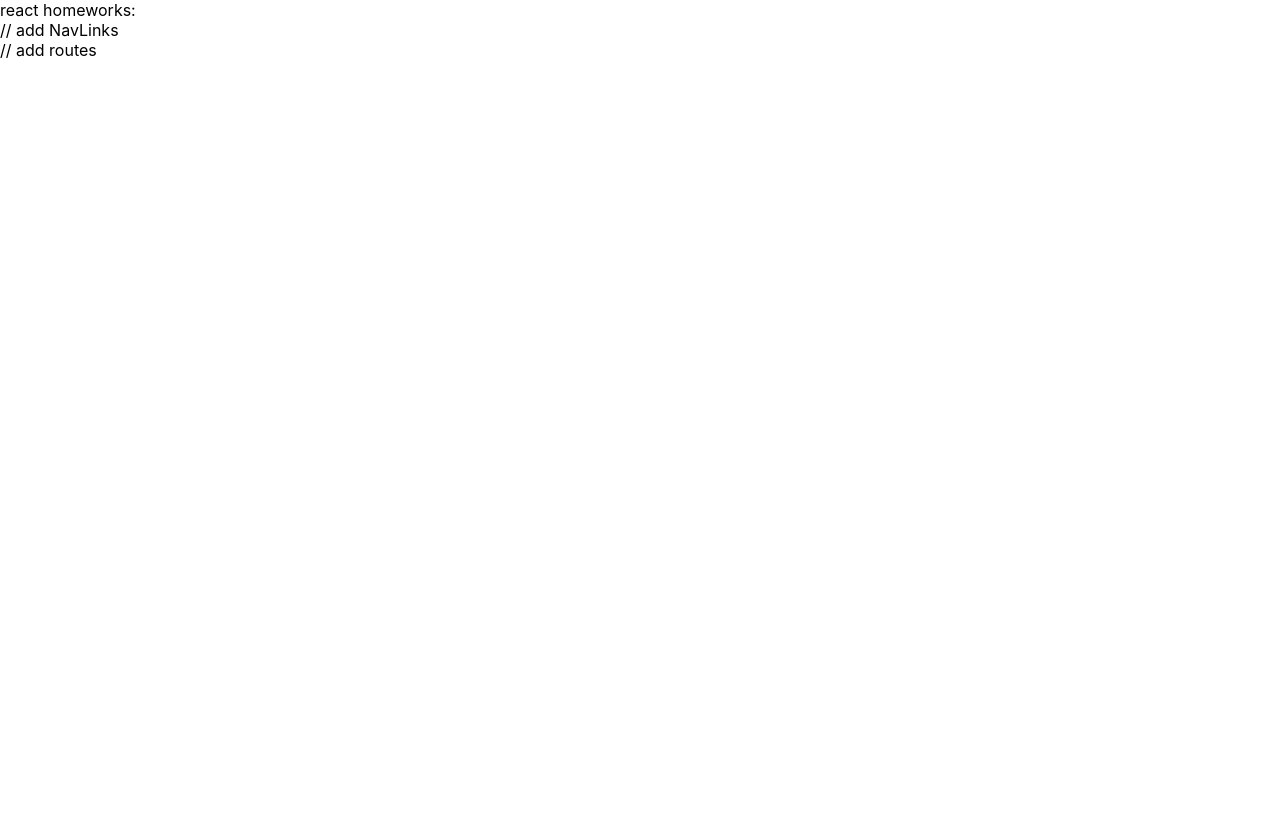
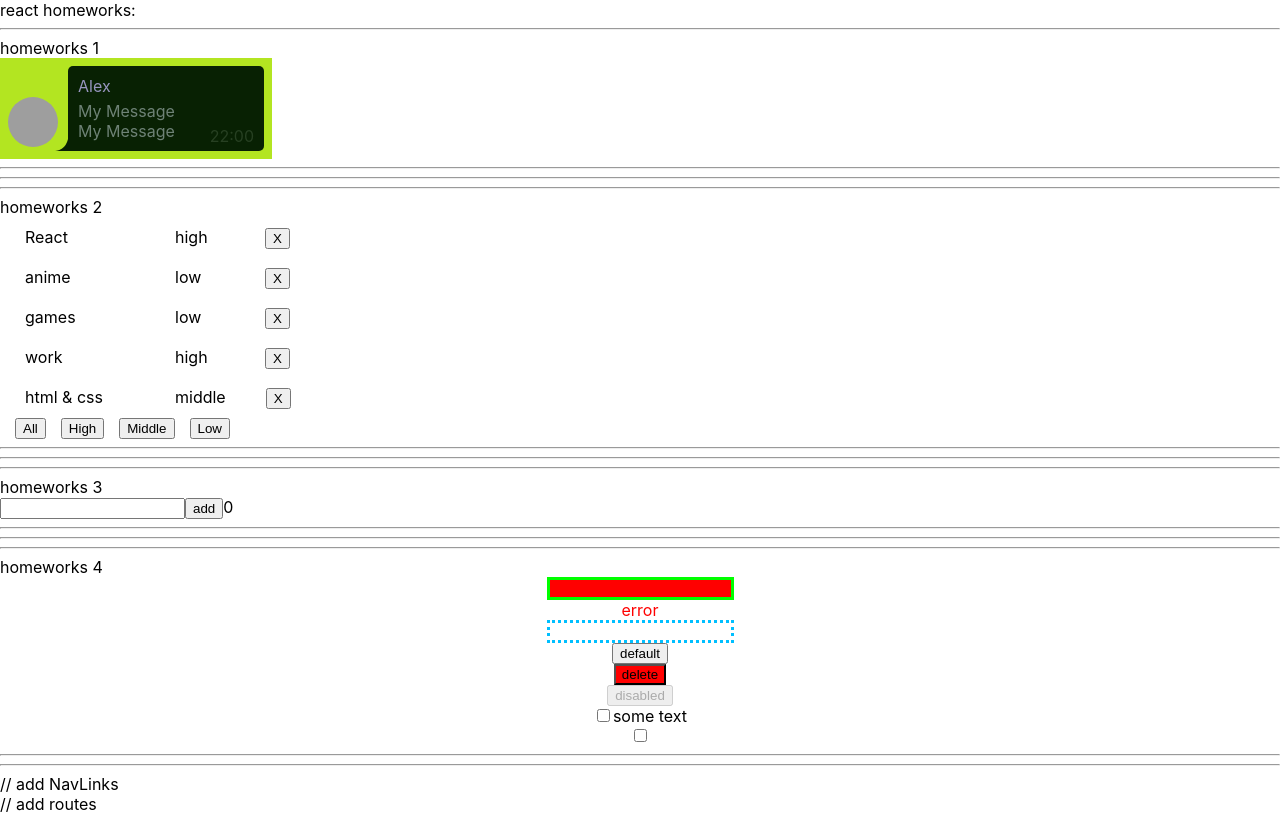
Before and after one commit to Lam1ro4eQ/itKamasutra, a React (Create React App) app: page / in a window 1280 px wide. Built offline with nearby package versions, Linux system fonts and the light colour scheme; grey boxes are pictures that could not be loaded.

Commit message:
ignat lesson5

```diff
--- a/src/p1-main/m1-ui/u1-app/App.tsx
+++ b/src/p1-main/m1-ui/u1-app/App.tsx
@@ -9,10 +9,10 @@ function App() {
     return (
         <div className={s.App}>
             <div>react homeworks:</div>
-            {/*<HW1/>*/}
-            {/*<HW2/>*/}
-            {/* <HW3/>*/}
-            {/*<HW4/>*/}
+            <HW1/>
+            <HW2/>
+            <HW3/>
+            <HW4/>
             <HW5/>
 
         </div>
```
